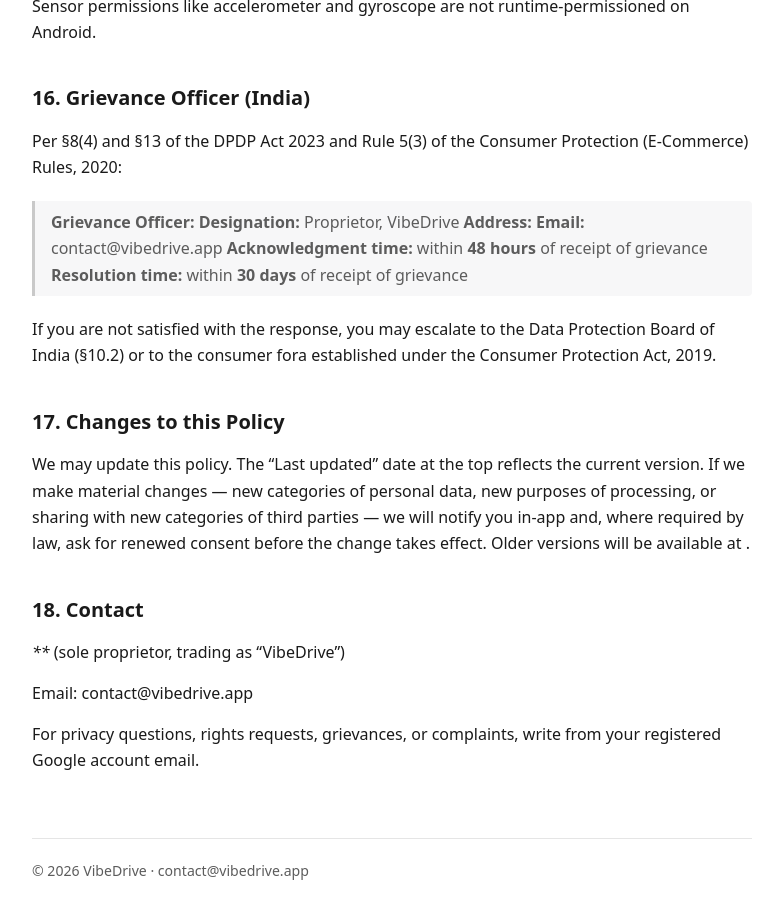
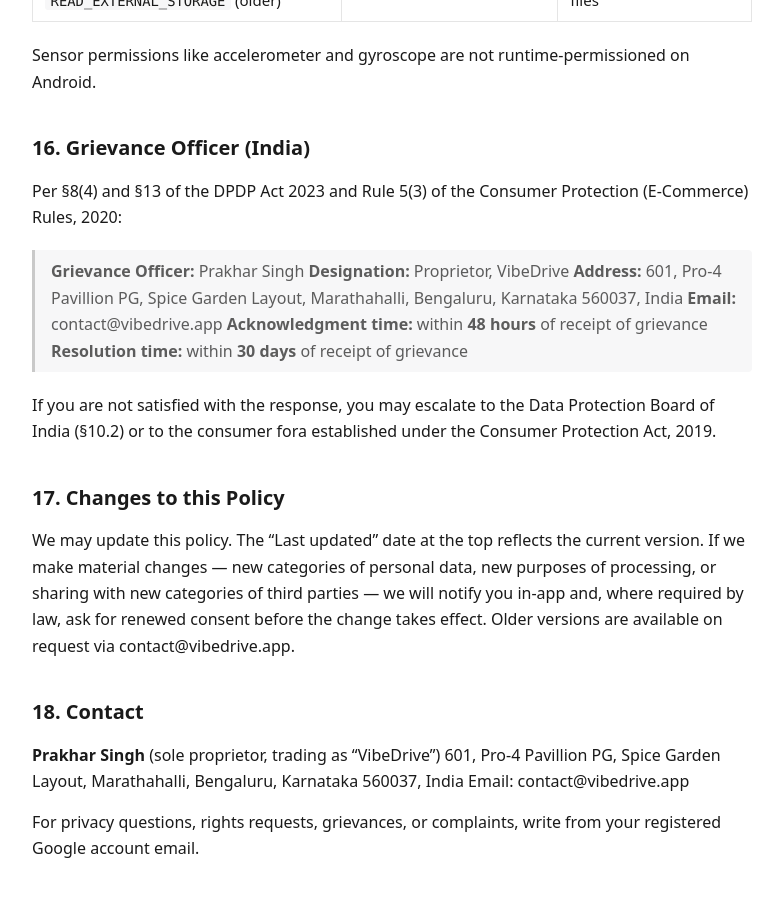
Before and after one commit to vibedrive-app/vibedrive-site, a Jekyll site: the page built from privacy.md, in a window 1280 px wide and 900 px high, scrolled down 14502 px. Shown: the whole window, without its empty margins (248-1031 px from the left). Built offline with Jekyll 4.4.1, drawn with Linux system fonts in a browser that asks for light colours; some of the changed text lies outside the part shown.

Commit message:
chore: fill legal-doc placeholders (D5 + URL fixes)
Replace D5 placeholders with sole-proprietor info:
- {{YOUR_FULL_LEGAL_NAME}} -> Prakhar Singh
- {{YOUR_REGISTERED_OFFICE_ADDRESS}} -> Marathahalli, Bengaluru address
- {{YOUR_CITY}}, {{YOUR_STATE}} -> Bengaluru, Karnataka (forum clause)

Also fix three non-D5 URL placeholders that would render literally on
the live site:
- {{ACCOUNT_DELETION_WEB_URL}} -> https://vibedrive.app/account-deletion/
- {{POLICY_ARCHIVE_URL}} / {{TERMS_ARCHIVE_URL}} -> "available on request"

Co-Authored-By: Claude Opus 4.7 (1M context) <noreply@anthropic.com>

```diff
--- a/privacy.md
+++ b/privacy.md
@@ -9,20 +9,20 @@ permalink: /privacy/
 **Effective date:** 2026-05-02
 **Last updated:** 2026-05-02
 
-> **Draft notice.** This document is a publishable starting point reviewed by an AI assistant against the VibeDrive client and Cloud Run backend code. It is **not legal advice**. Before linking it from the Play Store listing or in-app, have it reviewed by an advocate enrolled with an Indian Bar Council, fill in `{{YOUR_FULL_LEGAL_NAME}}` and `{{YOUR_REGISTERED_OFFICE_ADDRESS}}`, and confirm the data flows still match what's deployed.
+> **Draft notice.** This document is a publishable starting point reviewed by an AI assistant against the VibeDrive client and Cloud Run backend code. It is **not legal advice**. Before linking it from the Play Store listing or in-app, have it reviewed by an advocate enrolled with an Indian Bar Council, and confirm the data flows still match what's deployed.
 
 ---
 
 ## 1. Who we are
 
-This Privacy Policy describes how **{{YOUR_FULL_LEGAL_NAME}}**, an individual carrying on business as a sole proprietor in India under the trade name **"VibeDrive"** (referred to here as "**we**", "**us**", "**I**", or "**VibeDrive**"), collects, uses, and shares your personal data when you use the **VibeDrive** mobile application for Android (Google Play package `com.drivex.vibedrive`, the "**App**").
+This Privacy Policy describes how **Prakhar Singh**, an individual carrying on business as a sole proprietor in India under the trade name **"VibeDrive"** (referred to here as "**we**", "**us**", "**I**", or "**VibeDrive**"), collects, uses, and shares your personal data when you use the **VibeDrive** mobile application for Android (Google Play package `com.drivex.vibedrive`, the "**App**").
 
 For the purposes of the **Digital Personal Data Protection Act, 2023** (India) ("**DPDP Act**"), I am the **Data Fiduciary** in respect of your personal data. For the EU GDPR / UK GDPR, I am the **controller**.
 
 | Detail | Value |
 |---|---|
-| Data Fiduciary / Controller | {{YOUR_FULL_LEGAL_NAME}}, sole proprietor trading as "VibeDrive" |
-| Principal place of business | {{YOUR_REGISTERED_OFFICE_ADDRESS}} |
+| Data Fiduciary / Controller | Prakhar Singh, sole proprietor trading as "VibeDrive" |
+| Principal place of business | 601, Pro-4 Pavillion PG, Spice Garden Layout, Marathahalli, Bengaluru, Karnataka 560037, India |
 | General contact | contact@vibedrive.app |
 | Privacy / data-rights contact | contact@vibedrive.app |
 | Grievance Officer (India, DPDP §8(4) / §13) | See §16 |
@@ -275,7 +275,7 @@ To exercise, email contact@vibedrive.app or use the in-app **Delete account** ac
 You can delete your account in three ways:
 
 1. **In the App**: **Settings → Account → Delete account**. Confirm the warning. The App calls `DELETE /v1/users/me` on our backend.
-2. **Web form** (if available): {{ACCOUNT_DELETION_WEB_URL}}.
+2. **Web form** (if available): https://vibedrive.app/account-deletion/.
 3. **By email**: send "Delete my VibeDrive account" from your registered Google account email to contact@vibedrive.app. We will process within 7 days of verification.
 
 When the deletion request is processed, the backend executes the following cascade:
@@ -313,9 +313,9 @@ Sensor permissions like accelerometer and gyroscope are not runtime-permissioned
 
 Per §8(4) and §13 of the DPDP Act 2023 and Rule 5(3) of the Consumer Protection (E-Commerce) Rules, 2020:
 
-> **Grievance Officer:** {{YOUR_FULL_LEGAL_NAME}}
+> **Grievance Officer:** Prakhar Singh
 > **Designation:** Proprietor, VibeDrive
-> **Address:** {{YOUR_REGISTERED_OFFICE_ADDRESS}}
+> **Address:** 601, Pro-4 Pavillion PG, Spice Garden Layout, Marathahalli, Bengaluru, Karnataka 560037, India
 > **Email:** contact@vibedrive.app
 > **Acknowledgment time:** within **48 hours** of receipt of grievance
 > **Resolution time:** within **30 days** of receipt of grievance
@@ -324,12 +324,12 @@ If you are not satisfied with the response, you may escalate to the Data Protect
 
 ## 17. Changes to this Policy
 
-We may update this policy. The "Last updated" date at the top reflects the current version. If we make material changes — new categories of personal data, new purposes of processing, or sharing with new categories of third parties — we will notify you in-app and, where required by law, ask for renewed consent before the change takes effect. Older versions will be available at {{POLICY_ARCHIVE_URL}}.
+We may update this policy. The "Last updated" date at the top reflects the current version. If we make material changes — new categories of personal data, new purposes of processing, or sharing with new categories of third parties — we will notify you in-app and, where required by law, ask for renewed consent before the change takes effect. Older versions are available on request via contact@vibedrive.app.
 
 ## 18. Contact
 
-**{{YOUR_FULL_LEGAL_NAME}}** (sole proprietor, trading as "VibeDrive")
-{{YOUR_REGISTERED_OFFICE_ADDRESS}}
+**Prakhar Singh** (sole proprietor, trading as "VibeDrive")
+601, Pro-4 Pavillion PG, Spice Garden Layout, Marathahalli, Bengaluru, Karnataka 560037, India
 Email: contact@vibedrive.app
 
 For privacy questions, rights requests, grievances, or complaints, write from your registered Google account email.
```
Also changed, not shown: terms.md (+11 -11 lines).
